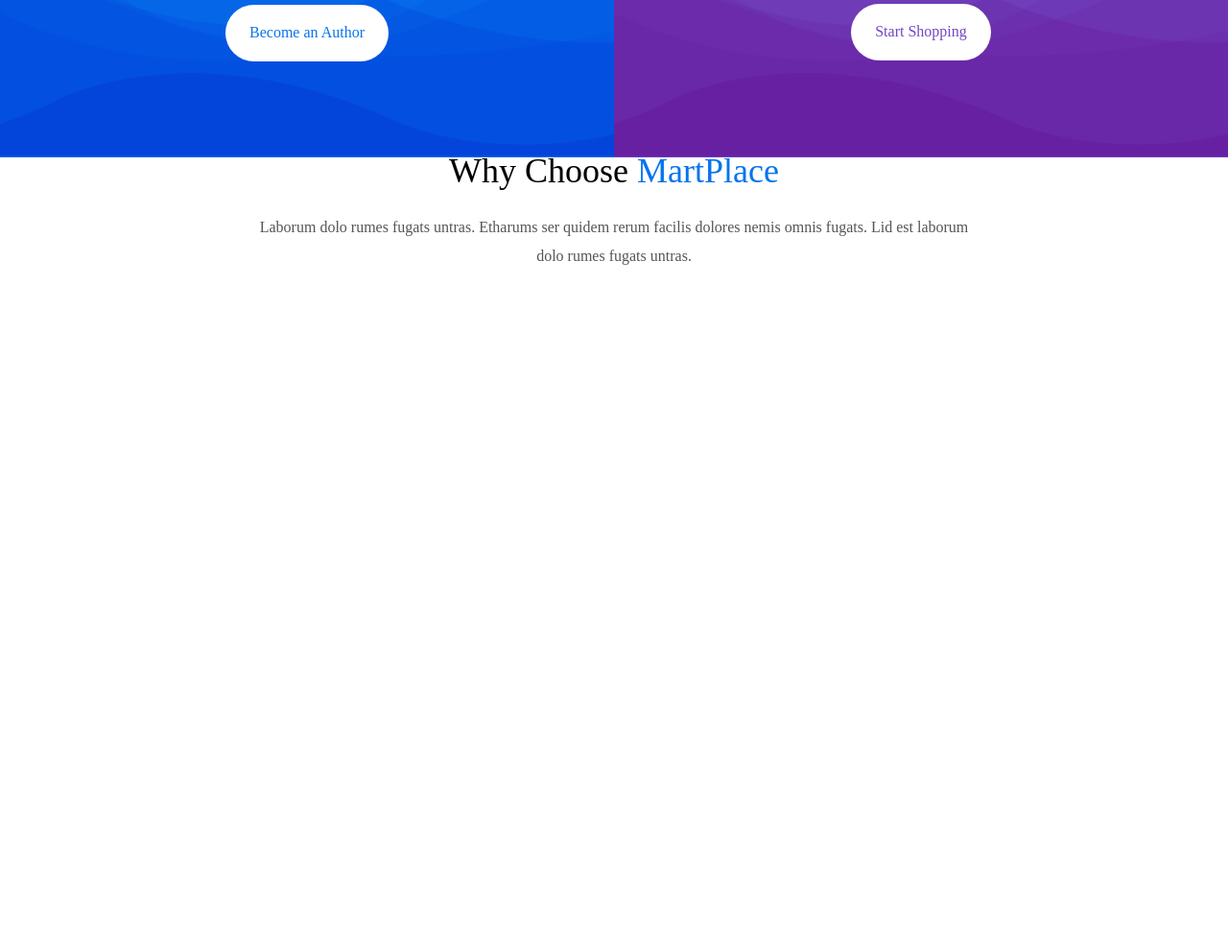
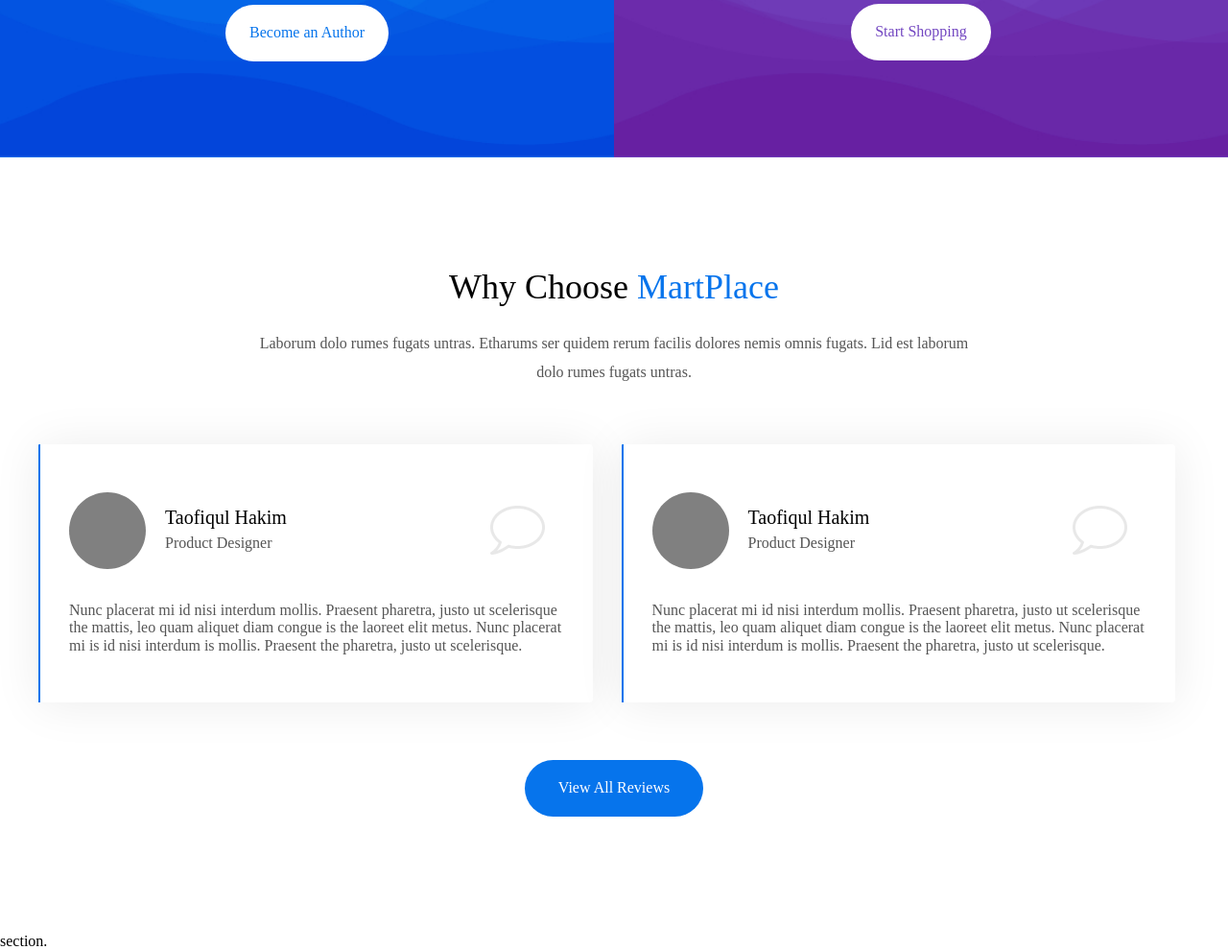
Before and after one commit to ilya-lunyov98/MartPlace, a website: page app/index.html in a window 1280 px wide. Shown: the part 7502-8492 px from the top of the page at 96% size. Before the commit the page ends 7802 px from the top, so only its background shows below. Drawn offline with nearby package versions, Linux system fonts and the light colour scheme; files that its build step writes are made by us from their sources; files whose address does not match are found by name; a web font is replaced by a local one.

Commit message:
added feedback

```diff
--- a/app/index.html
+++ b/app/index.html
@@ -1149,25 +1149,63 @@
                 Laborum dolo rumes fugats untras. Etharums ser quidem rerum facilis dolores nemis omnis fugats. Lid est laborum dolo rumes fugats untras.
               </div>
             </div>
+            <div class="feedback__container">
             <div class="feedback__item">
               <div class="feedback__persone">
                 <a class="feedback__inner" href="#">
                   <div class="feedback__photo">
-                    <img src="" alt="">
+                    <img src="images/feedback.png" alt="">
+                  </div>
+                  <div class="feedback__initials">
                     <div class="feedback__name">
-
+                      Taofiqul Hakim
                     </div>
                     <div class="feedback__duty">
-
+                      Product Designer
                     </div>
-                  </div>
+                    </div>
                 </a>
-
+                <div class="feedback__cloud">
+                  <img src="images/feedback-2.png" alt="">
+                </div>
+              </div>
+              <div class="feedback__text">
+                Nunc placerat mi id nisi interdum mollis. Praesent pharetra, justo ut scelerisque the mattis, leo quam aliquet diam congue is the laoreet elit metus. Nunc placerat mi is id nisi interdum is mollis. Praesent the pharetra, justo ut scelerisque.
               </div>
             </div>
+            <div class="feedback__item">
+              <div class="feedback__persone">
+                <a class="feedback__inner" href="#">
+                  <div class="feedback__photo">
+                    <img src="images/feedback.png" alt="">
+                  </div>
+                  <div class="feedback__initials">
+                    <div class="feedback__name">
+                      Taofiqul Hakim
+                    </div>
+                    <div class="feedback__duty">
+                      Product Designer
+                    </div>
+                    </div>
+                </a>
+                <div class="feedback__cloud">
+                  <img src="images/feedback-2.png" alt="">
+                </div>
+              </div>
+              <div class="feedback__text">
+                Nunc placerat mi id nisi interdum mollis. Praesent pharetra, justo ut scelerisque the mattis, leo quam aliquet diam congue is the laoreet elit metus. Nunc placerat mi is id nisi interdum is mollis. Praesent the pharetra, justo ut scelerisque.
+              </div>
+            </div>
+          </div>
+          <div class="feedback__button">
+            <a href="#">View All Reviews</a>
+          </div>
         </div>
       </div>
     </section>
+
+    section.
+
 
     <script src="https://ajax.googleapis.com/ajax/libs/jquery/3.4.1/jquery.min.js"></script>
     <script src="js/libs.min.js"></script>
--- a/app/scss/style.scss
+++ b/app/scss/style.scss
@@ -883,7 +883,74 @@
 
 //options end
 
+//feedback
+.feedback{
+    padding: 121px 0px;
+    &__container{
+        padding: 60px 0px;
+        display: flex;
+        justify-content: space-between;
+        margin-left: -15px;
+    }
+    &__item {
+        box-shadow: 0 2px 50px rgba(0, 0, 0, 0.08);
+        background-color: #ffffff;
+        border-radius: 0px 4px 4px 0px;
+        width: calc(50% - 15px);
+        padding: 50px 30px;
+        border-left: 2px solid $blue;
+        border-top-left-radius: 1px;
+    }
+    &__persone {
+        display: flex;
+        justify-content: space-between;
+        align-items: center;
+    }
+    &__inner {
+        display: flex;
+        justify-content: space-between;
+        align-items: center;
+        text-decoration: none;
+    }
+    &__name {
+        font-size: 20px;
+        color: #000000;
 
+    }
+    &__initials{
+        margin-left: 20px;
+        display: flex;
+        flex-direction: column;
+
+    }
+    &__duty {
+        color: #555555;
+        font-size: 16px;
+        line-height: 30px;
+    }
+    &__cloud {
+        padding-right: 20px;
+    }
+    &__text {
+        padding-top: 30px;
+        font-size: 16px;
+        color: #555555;
+    }
+    &__button{
+        display: flex;
+        justify-content: center;
+        a{
+            background-color: $blue;
+            padding: 20px 35px;
+            color: #fff;
+            font-size: 16px;
+            text-decoration: none;
+            border-radius: 50px;
+        }
+    }
+}
+
+//feedback end
 
 
 
```
Also changed, not shown: app/images/feedback-2.png (added), app/images/feedback.png (added).
